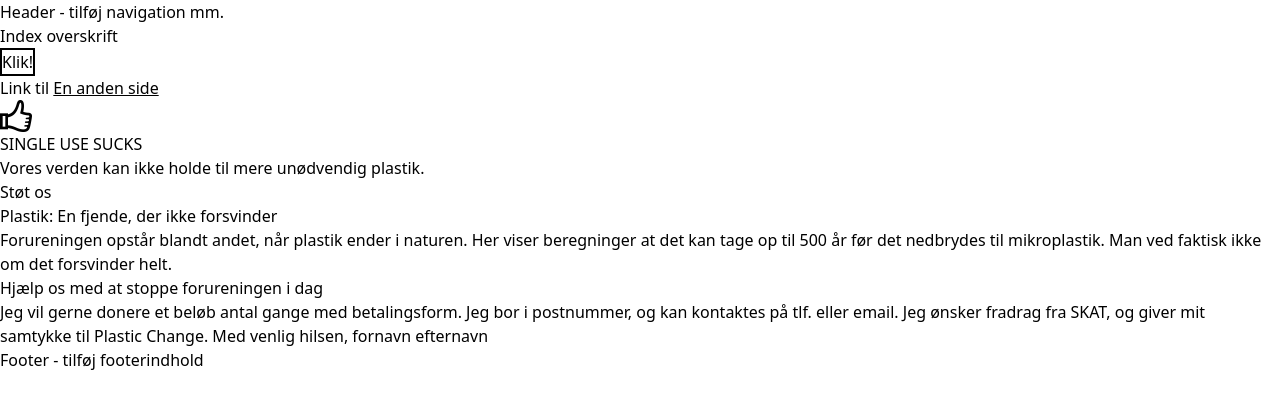
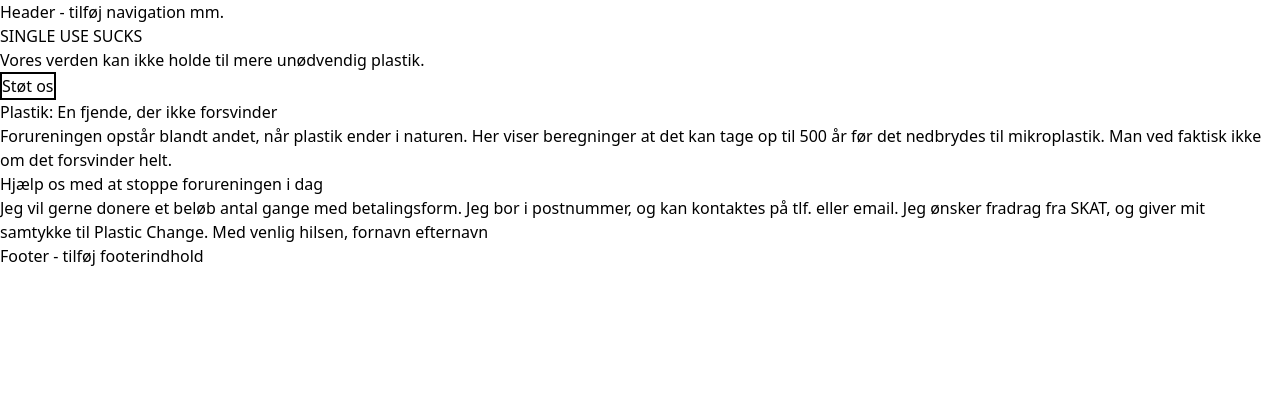
Before and after one commit to trla0001/singleusesucks, an Astro site: page / in a window 1280 px wide. Built offline with nearby package versions, Linux system fonts and the light colour scheme; Astro itself is replaced by a stand-in of ours.

Commit message:
rettet button tag

```diff
--- a/src/pages/index.astro
+++ b/src/pages/index.astro
@@ -7,17 +7,11 @@ import thumbsup from "../assets/images/thumbsup.png";
 ---
 
 <MainLayout title="Titel">
-  <article>
-    <h1>Index overskrift</h1>
-    <Button>Klik!</Button>
-    <p>Link til <Link href="https://www.kea.dk" target="_blank">En anden side</Link></p>
-    <Image src={thumbsup} alt="" />
-  </article>
   <section id="hero">
     <article>
       <h1>SINGLE USE <span>SUCKS</span></h1>
       <h2>Vores verden kan ikke holde til mere unødvendig plastik.</h2>
-      <button>Støt os</button>
+      <Button>Støt os</Button>
     </article>
   </section>
   <section id="forurening">
```
